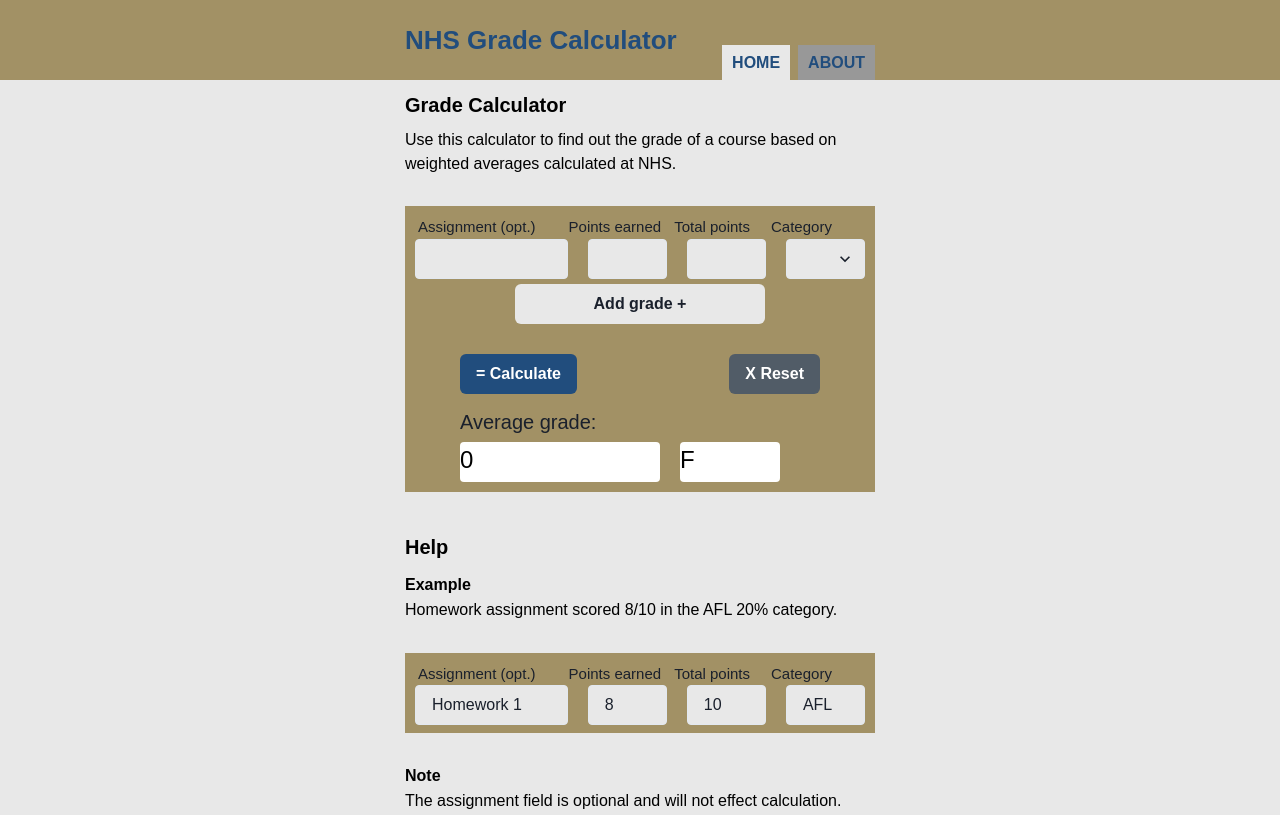
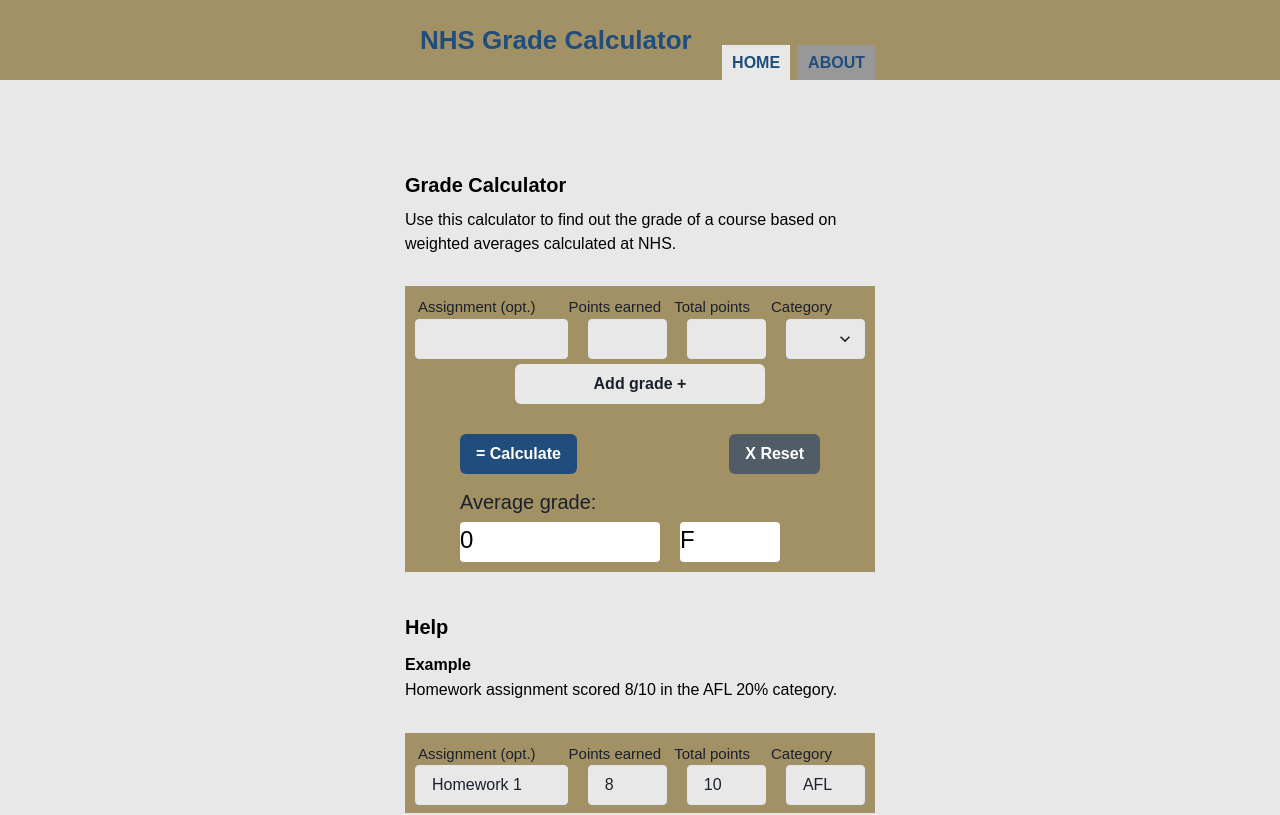
Before and after one commit to danctila/calculator-frontend, a React (Vite) app in the folder CALCULATORFRONTEND/: page / in a window 1280 px wide. Shown: the top 815 px of the page. Built offline with nearby package versions, Linux system fonts and the light colour scheme.

Commit message:
Adjusted nav styles

```diff
--- a/CALCULATORFRONTEND/src/Components/Nav.tsx
+++ b/CALCULATORFRONTEND/src/Components/Nav.tsx
@@ -3,16 +3,9 @@ import { Center, Flex, HStack, Text } from "@chakra-ui/react";
 const Nav = () => {
   return (
     <>
-      <Flex
-        w="100%"
-        h="80px"
-        bg="#A29165"
-        pos="fixed"
-        zIndex={200}
-        justifyContent="center"
-      >
+      <Flex w="100%" h="80px" bg="#A29165" justifyContent="center">
         <HStack w="470px" justifyContent="space-between">
-          <Center>
+          <Center pl="15px">
             <Text fontSize="26" fontWeight="semibold" color="#214D7D">
               NHS Grade Calculator
             </Text>
```
